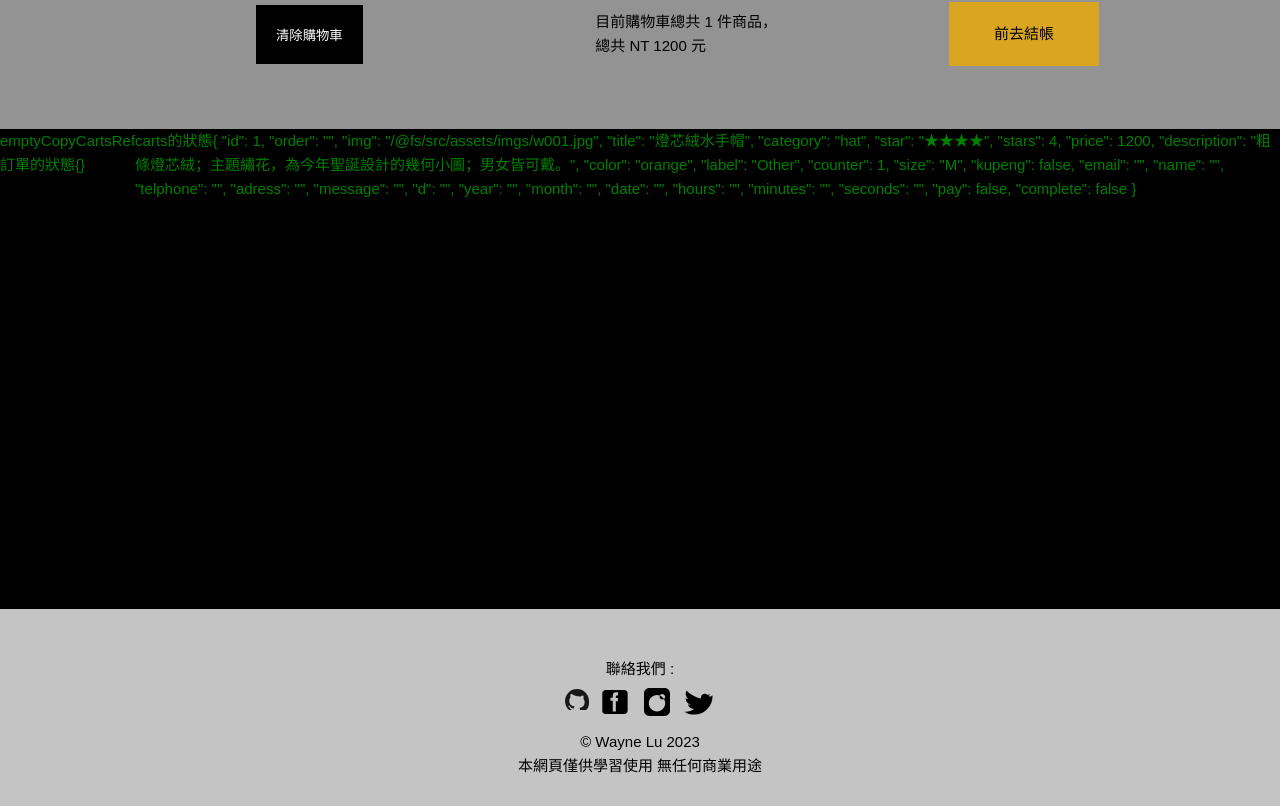
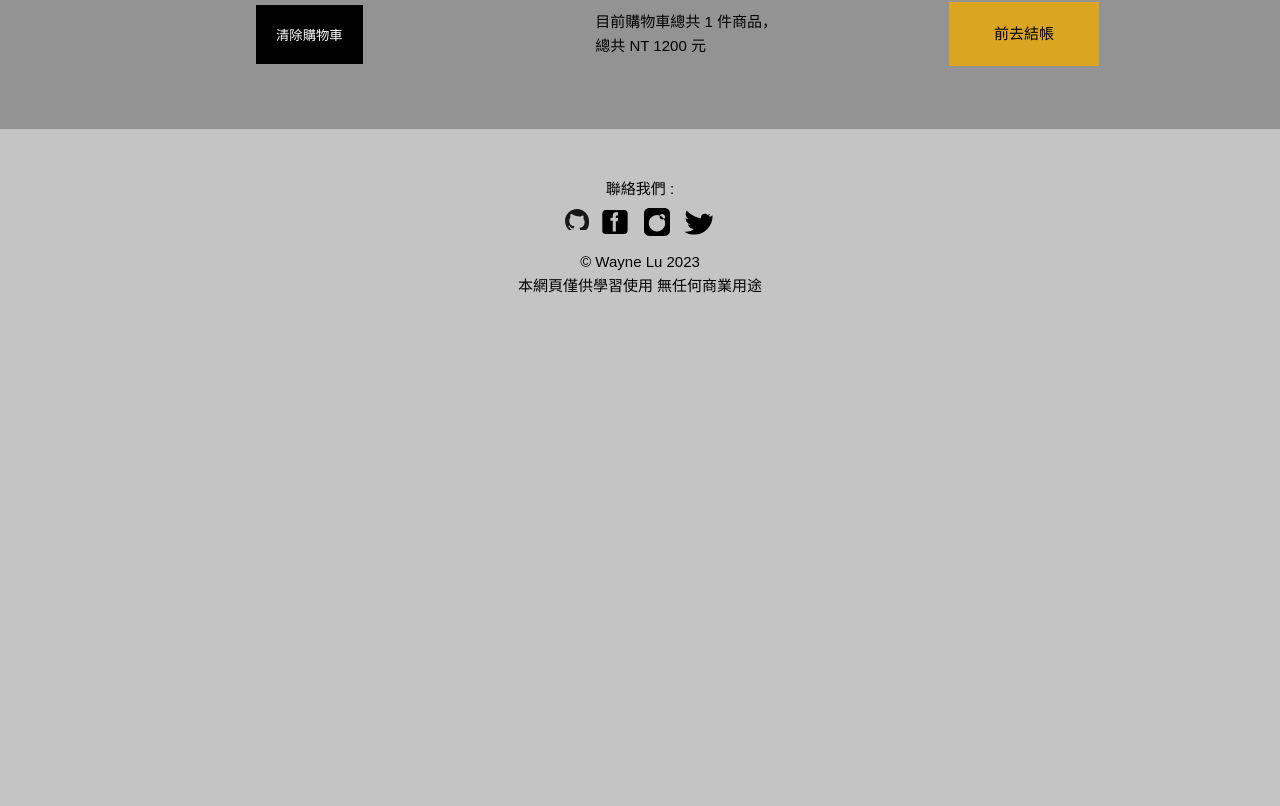
Before and after one commit to wayne23123/wssdemo, a Vue app: page /cart in a window 1280 px wide. Shown: the part 579-1385 px from the top of the page. After the commit the page ends 928 px from the top, so only its background shows below. Built offline with nearby package versions, Linux system fonts and the light colour scheme.

Commit message:
first commit

```diff
--- a/src/pages/CartPage.vue
+++ b/src/pages/CartPage.vue
@@ -5,7 +5,7 @@ import Marquee from "../components/Marquee.vue";
 import { useCartStore } from "../stores/cart";
 import { useSteponeStore } from "../stores/stepone";
 
-const sectionDebugRef = ref(true);
+const sectionDebugRef = ref(false);
 
 const cartStore = useCartStore();
 const steponeStore = useSteponeStore();
--- a/src/pages/FormPage.vue
+++ b/src/pages/FormPage.vue
@@ -4,7 +4,7 @@ import Footer from "../components/Footer.vue";
 import { useSteponeStore } from "../stores/stepone";
 import { usePayStore } from "../stores/pay";
 
-const sectionDebugRef = ref(true);
+const sectionDebugRef = ref(false);
 
 const steponeStore = useSteponeStore();
 const payStore = usePayStore();
```
